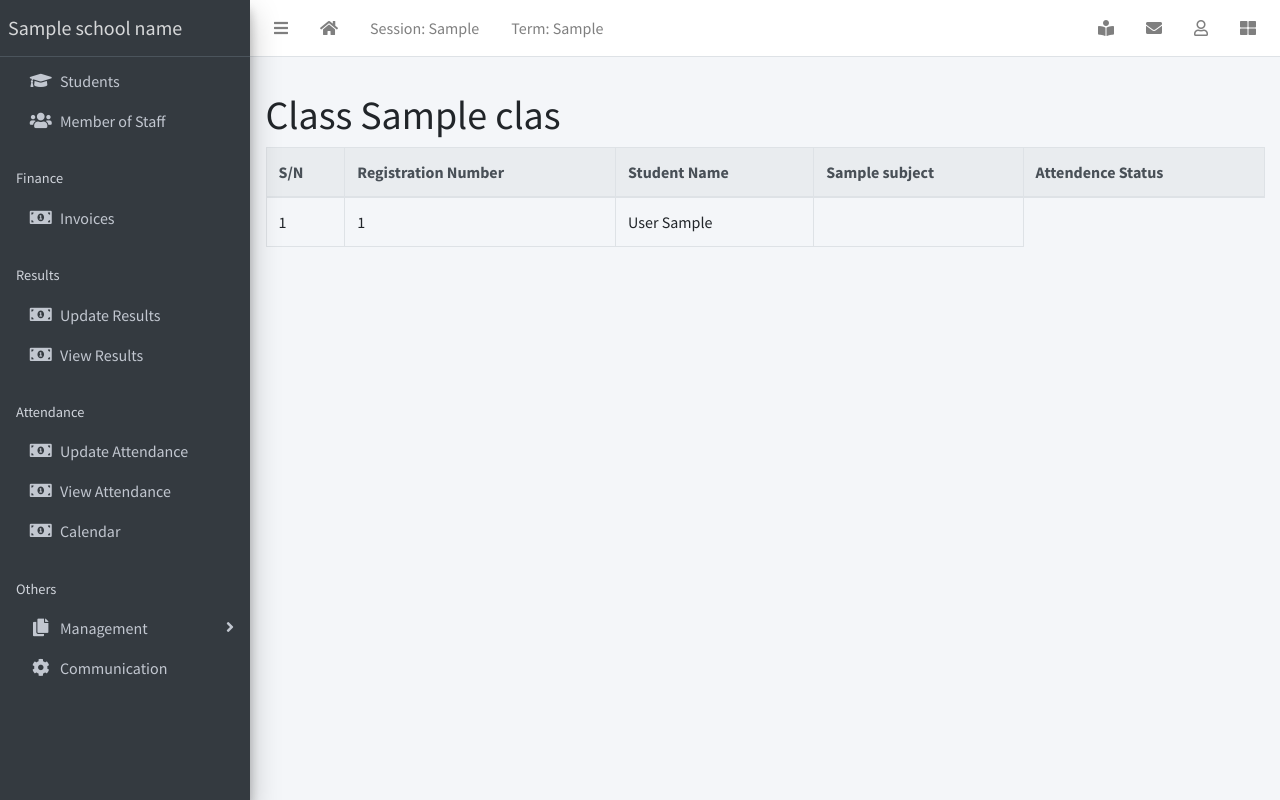
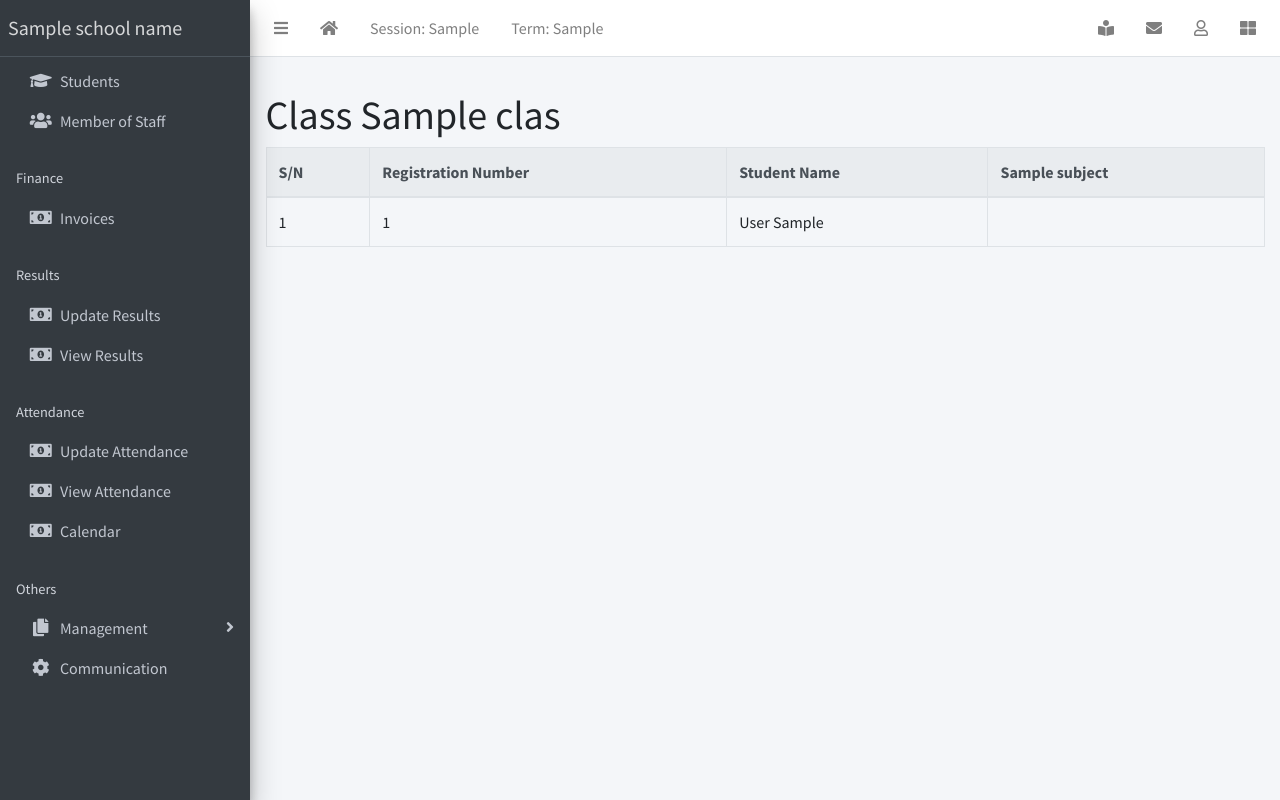
Before and after one commit to WebLaunchDevelopers/schoobees, a Django app: template apps/attendence/templates/attendence/view-attendence.html in a window 1280 px wide. Run offline with Django 3.2, Linux system fonts and the light colour scheme; the template is opened without the code that fills it: most values are stand-ins (such as "Sample title", 1, 10 or a date in 2020); some libraries are stand-ins or nearby versions.

Commit message:
completed attendece viewing editing and creating

```diff
--- a/apps/attendence/templates/attendence/view-attendence.html
+++ b/apps/attendence/templates/attendence/view-attendence.html
@@ -13,23 +13,22 @@
             <th>S/N</th>
             <th>Registration Number</th>
             <th>Student Name</th>
-            {% for subject in attendence.subjects %}
+            {% for subject in status.subjects %}
               <th>{{ subject.name }}</th>
             {% endfor %}
-            <th>Attendence Status</th>
           </tr>
         </thead>
         <tbody>
-          {% for student_data in attendence.students %}
+          {% for student_data in status.students %}
             <tr class='clickable-row' data-href="{% url 'student-detail' student_data.student.pk %}">
               <td>{{ forloop.counter }}</td>
               <td>{{ student_data.student.registration_number }}</td>
               <td>{{ student_data.student.last_name }} {{ student_data.student.first_name }}</td>
-              {% for subject in attendence_status.subjects %}
+              {% for subject in status.subjects %}
                 <td>
                   {% for status in attendence %}
                     {% if status.student == student_data.student and status.subject == subject %}
-                       {{ status.exam_score }}
+                       {{ status.attendence_status }}
                     {% endif %}
                   {% empty %}
                     <span class="no-records">No records found</span>
```
Also changed, not shown: apps/attendence/views.py (+7 -4 lines).
